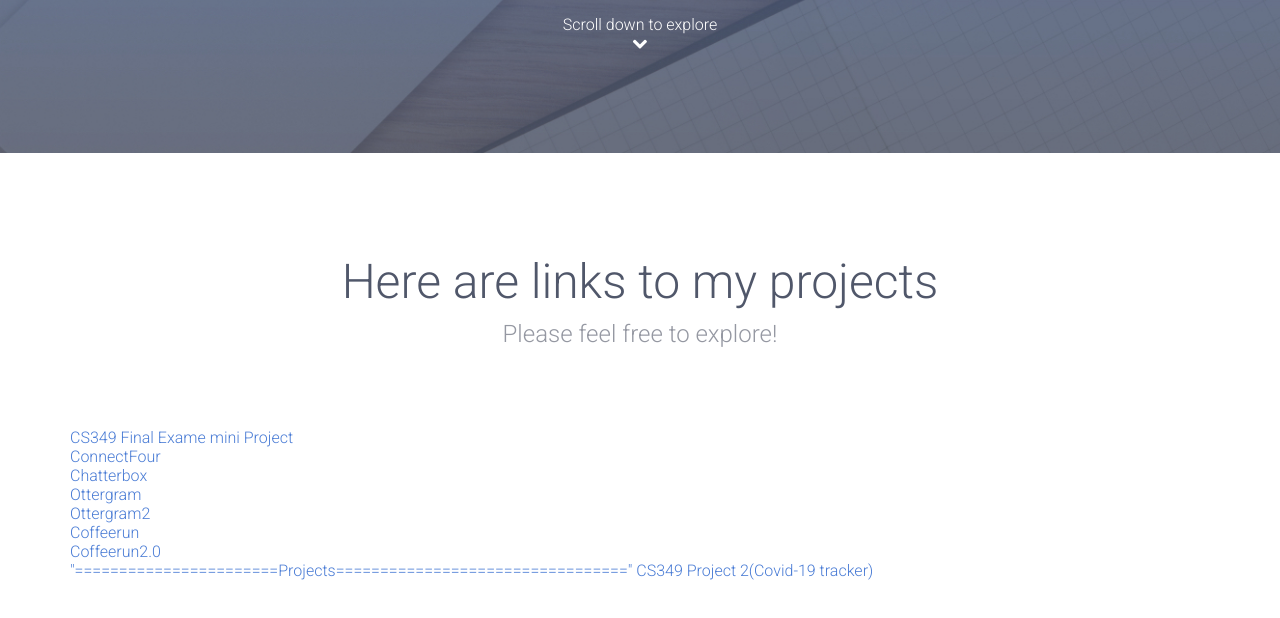
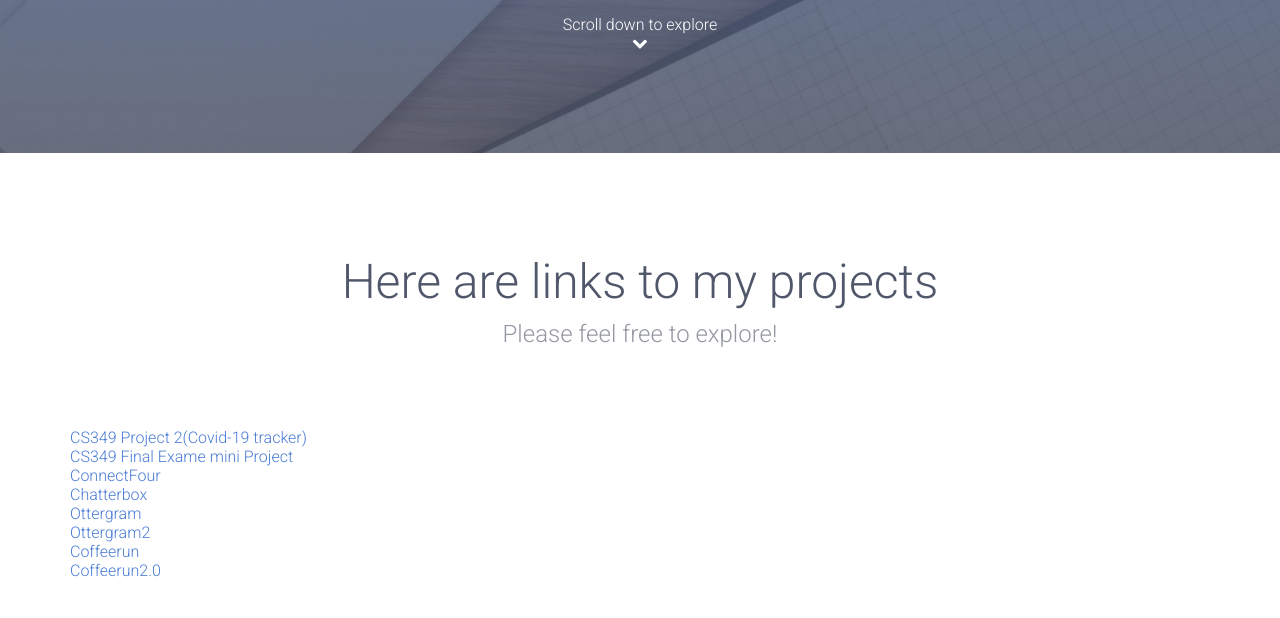
Before and after one commit to oramirez1397/oramirez1397.github.io, a website: page index.html in a window 1280 px wide. Shown: the part 644-1262 px from the top of the page. Drawn offline with Linux system fonts and the light colour scheme.

Commit message:
Update index.html

```diff
--- a/index.html
+++ b/index.html
@@ -42,6 +42,7 @@
 					<div class="container">
 						<h2 class="section-title">Here are links to my projects</h2>
 						<small class="section-subtitle">Please feel free to explore!</small>
+						<a href="https://github.com/oramirez1397/my-coronavirus-map">CS349 Project 2(Covid-19 tracker)<br></a>
 						<a href="https://github.com/oramirez1397/FinalCode">CS349 Final Exame mini Project<br></a>
 						<a href="https://github.com/oramirez1397/connectFour">ConnectFour<br></a>
 						<a href="https://github.com/oramirez1397/Assignment-7">Chatterbox<br></a>
@@ -50,8 +51,6 @@
 						<a href="https://github.com/oramirez1397/CoffeeRun">Coffeerun<br></a>
 						<a href="https://github.com/oramirez1397/Coffee_run2.0">Coffeerun2.0<br></a>
 
-						<a> "=======================Projects================================="</a>
-						<a href="https://github.com/oramirez1397/my-coronavirus-map">CS349 Project 2(Covid-19 tracker)<br></a>
 
 
 					</div>
```
